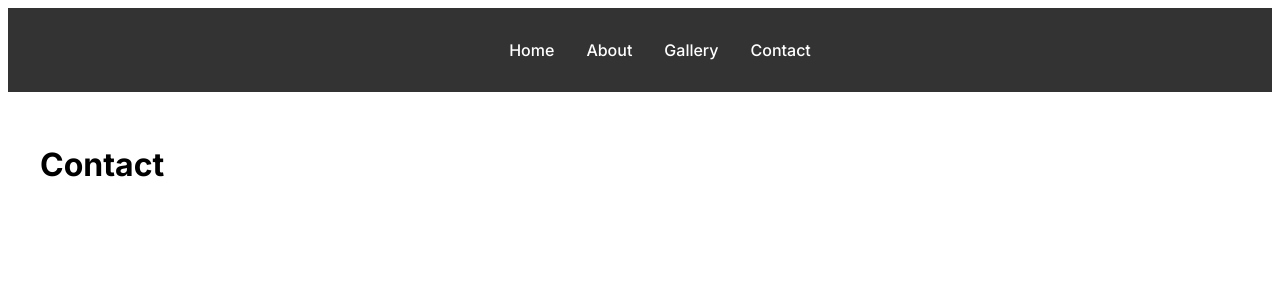
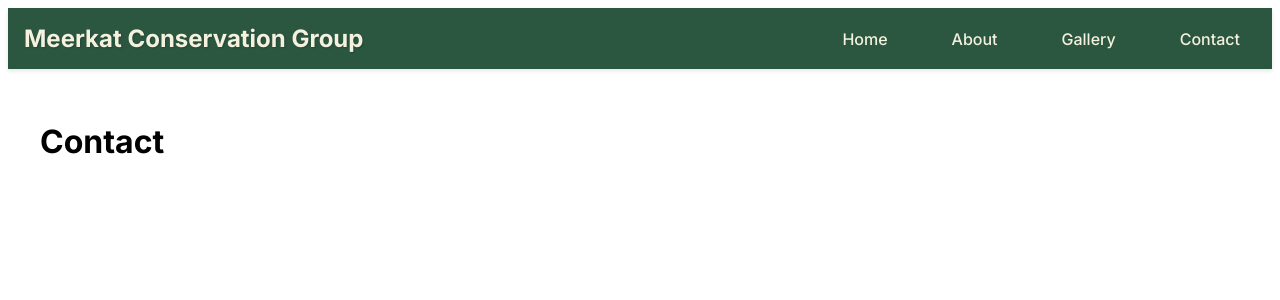
Before and after one commit to Woody601/n317-meerkat, a Next.js app: page /contact in a window 1280 px wide. Shown: the top 300 px of the page. Built offline with nearby package versions, Linux system fonts and the light colour scheme.

Commit message:
Added title to naviagtion

```diff
--- a/src/components/Navigation.js
+++ b/src/components/Navigation.js
@@ -4,12 +4,15 @@ import styles from './Navigation.module.css';
 export default function Navigation() {
   return (
     <nav className={styles.nav}>
+      <div className={styles.container}>
+        <h2 className={styles.title}>Meerkat Conservation Group</h2>
         <ul>
           <li><Link href="/">Home</Link></li>
           <li><Link href="/about">About</Link></li>
           <li><Link href="/gallery">Gallery</Link></li>
           <li><Link href="/contact">Contact</Link></li>
         </ul>
+      </div>
     </nav>
   );
 }
--- a/src/components/Navigation.module.css
+++ b/src/components/Navigation.module.css
@@ -1,21 +1,56 @@
 .nav {
-    background-color: #333;
+    background-color: #2B5741;
     padding: 1rem;
+    box-shadow: 0 2px 4px rgba(0, 0, 0, 0.1);
+  }
+
+  .container {
+    max-width: var(--max-width);
+    margin: 0 auto;
+    display: flex;
+    justify-content: space-between;
+    align-items: center;
+  }
+
+  .title {
+    color: #F4F1DE;
+    margin: 0;
+    font-size: 1.5rem;
+    font-weight: 700;
+    text-shadow: 1px 1px 2px rgba(0, 0, 0, 0.2);
   }
 
   .nav ul {
     list-style: none;
     display: flex;
     gap: 2rem;
-    justify-content: center;
+    margin: 0;
+    padding: 0;
   }
 
   .nav a {
-    color: white;
+    color: #F4F1DE;
     text-decoration: none;
     font-weight: 500;
+    padding: 0.5rem 1rem;
+    border-radius: 4px;
+    transition: all 0.3s ease;
   }
 
   .nav a:hover {
-    color: #ddd;
+    background-color: #3E7554;
+    color: #ffffff;
   }
+
+  @media (max-width: 768px) {
+    .container {
+      flex-direction: column;
+      gap: 1rem;
+      text-align: center;
+    }
+
+    .nav ul {
+      flex-wrap: wrap;
+      justify-content: center;
+    }
+  }
```
Lines whose indentation alone changed are shown as unchanged.
